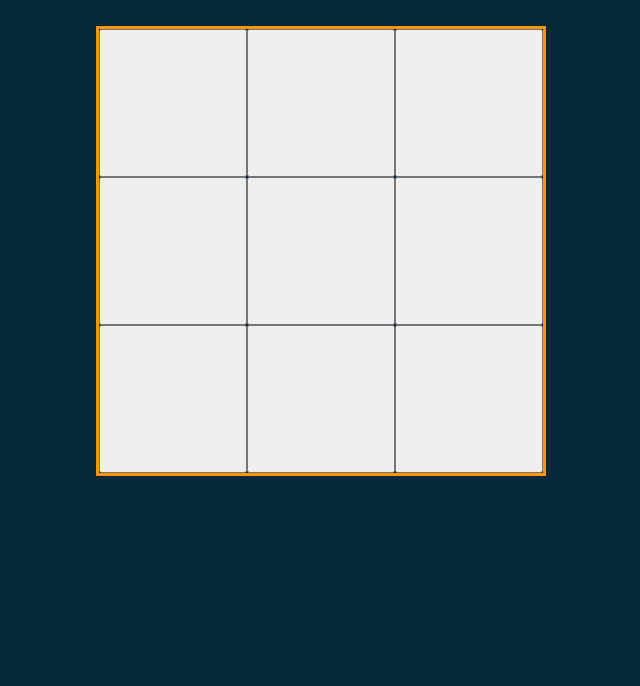
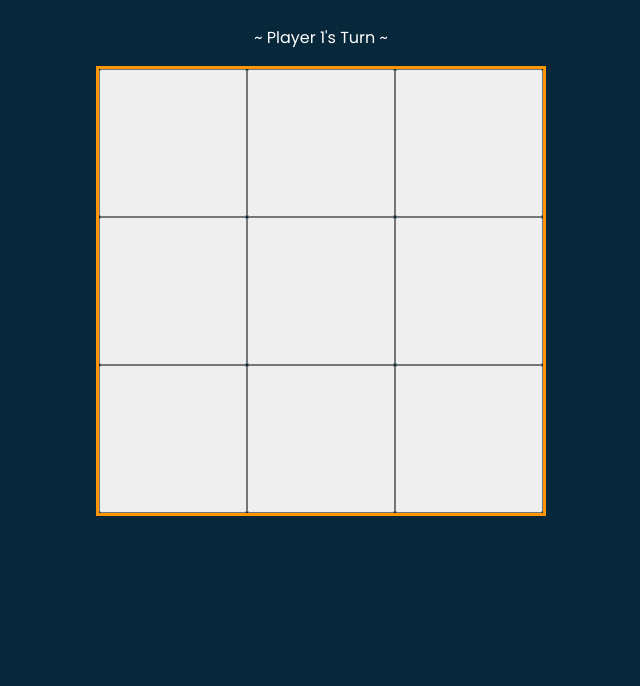
Before and after one commit to jonichi16/odin-tic-tac-toe, a website: page index.html in a window 1280 px wide. Shown: the part 114-800 px from the top of the page, without its empty margins (319-959 px from the left). Drawn offline with Linux system fonts and the light colour scheme.

Commit message:
feat: Add display player's turn

```diff
--- a/index.html
+++ b/index.html
@@ -20,6 +20,7 @@
     <h1>Tic Tac Toe</h1>
   </header>
   <main>
+    <div class="current-player"></div>
     <div class="board">
       <button aria-label="Upper left square" id="cell-0" class="board-cell" data-cell="0"></button>
       <button aria-label="Upper middle square" id="cell-1" class="board-cell" data-cell="1"></button>
--- a/src/javascript/script.js
+++ b/src/javascript/script.js
@@ -33,10 +33,17 @@ const Player = (name, token) => {
     gameBoard.updateBoard(index, token);
   };
 
+  const displayPlayer = () => {
+    const currentPlayerContainer = document.querySelector('.current-player');
+
+    currentPlayerContainer.textContent = ` ${name}'s Turn `;
+  };
+
   return {
     getName,
     getToken,
     playerMove,
+    displayPlayer,
   };
 };
 
@@ -45,6 +52,10 @@ const gameController = (() => {
   const playerOne = Player('Player 1', 'O');
   const playerTwo = Player('Player 2', 'X');
   const currentPlayer = playerOne;
+
+  const displayPlayerTurn = () => {
+    currentPlayer.displayPlayer();
+  };
 
   const init = () => {
     gameBoard.getCells().forEach((cell, index) => {
@@ -55,6 +66,7 @@ const gameController = (() => {
       });
     });
     gameBoard.displayCurrentBoard();
+    displayPlayerTurn();
   };
 
   const play = () => {
--- a/src/stylesheets/styles.css
+++ b/src/stylesheets/styles.css
@@ -9,6 +9,16 @@ h1 {
   font-weight: 700;
   text-align: center;
   padding: 1em 0;
+}
+
+.current-player {
+  text-align: center;
+  margin-bottom: 1em;
+}
+
+.current-player::before,
+.current-player::after {
+  content: '~';
 }
 
 .board {
```
